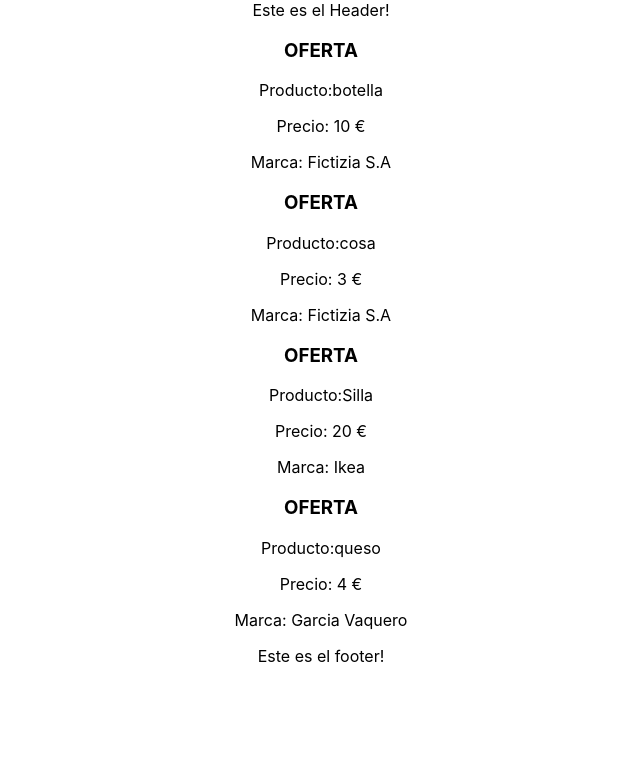
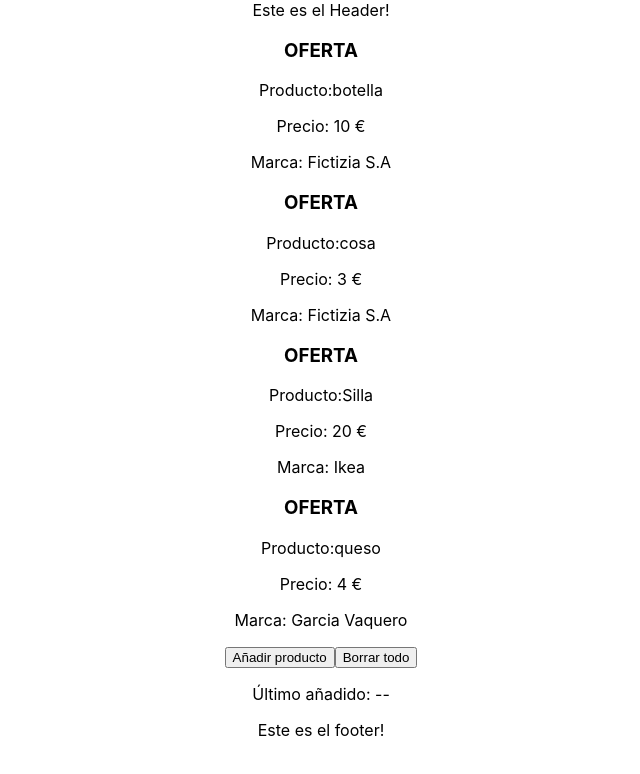
Before and after one commit to robemadz/appguay, a React (Create React App) app: page / in a window 1280 px wide. Shown: the top 774 px of the page, without its empty margins (319-959 px from the left). Built offline with nearby package versions, Linux system fonts and the light colour scheme.

Commit message:
add functions

```diff
--- a/src/components/Products/Products.js
+++ b/src/components/Products/Products.js
@@ -1,21 +1,46 @@
 import React, { Component } from 'react'
 import Product from '../Product/Product'
+import data from '../../data.json'
 
 export default class Products extends Component {
 
-    render() {
+        constructor(props) {
+            super(props)
 
-        let data = [{name:"botella", price:"10  "},
-        {name:"cosa", price:"3"},
-        {name:"Silla", price:"20", brand:"Ikea"},
-        {name:"queso", price:"4", brand:"Garcia Vaquero"}]
-return (
-<article>
-    <Product details={data[0]}/>
-    <Product details={data[1]}/>
-    <Product details={data[2]}/>
-    <Product details={data[3]}/>
-</article>
-)
+            this.state = {
+                name:"--",
+                 products:data //va a ser un array de json. Si no quiero una precarga, pondría products:[]
+            }
+        }
+
+
+        renderProducts = () =>
+            this.state.products.map((product, i)=> <Product details={product} key={i}/>)
+
+        addProduct = () => {
+            let name = prompt("Introduce nombre")
+            let price = prompt("Introduce precio")
+
+            let product = {name,price}
+
+            this.setState({name})
+            this.setState({products:[...this.state.products,product]})
+
+            alert(`Producto añadido: ${name} ${price}`)
+        }
+
+        removeAllProducts = () => this.setState({name:"--", products:[]})
+
+
+        render() {
+            return (
+            <article>
+                {this.renderProducts()}
+                <button onClick={this.addProduct}>Añadir producto</button>
+                <button onClick={this.removeAllProducts}>Borrar todo</button>
+                <p>Último añadido: {this.state.name}</p>
+            </article>
+
+        )
+    }
 }
-}
--- /dev/null
+++ b/src/data.json
@@ -0,0 +1,10 @@
+[
+    {"name":"botella", "price":"10"
+    },
+    {"name":"cosa", "price":"3"
+    },
+    {"name":"Silla", "price":"20", "brand":"Ikea"
+    },
+    {"name":"queso", "price":"4", "brand":"Garcia Vaquero"
+    }
+]
```
